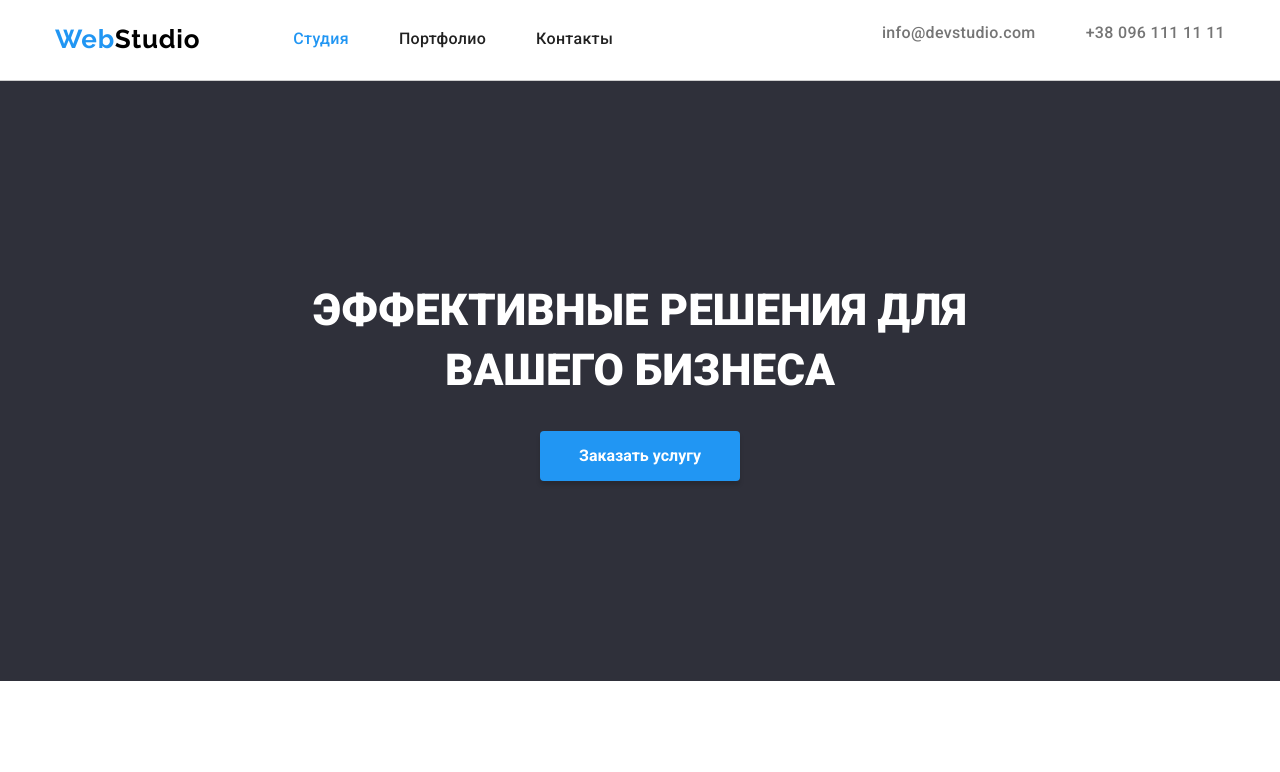
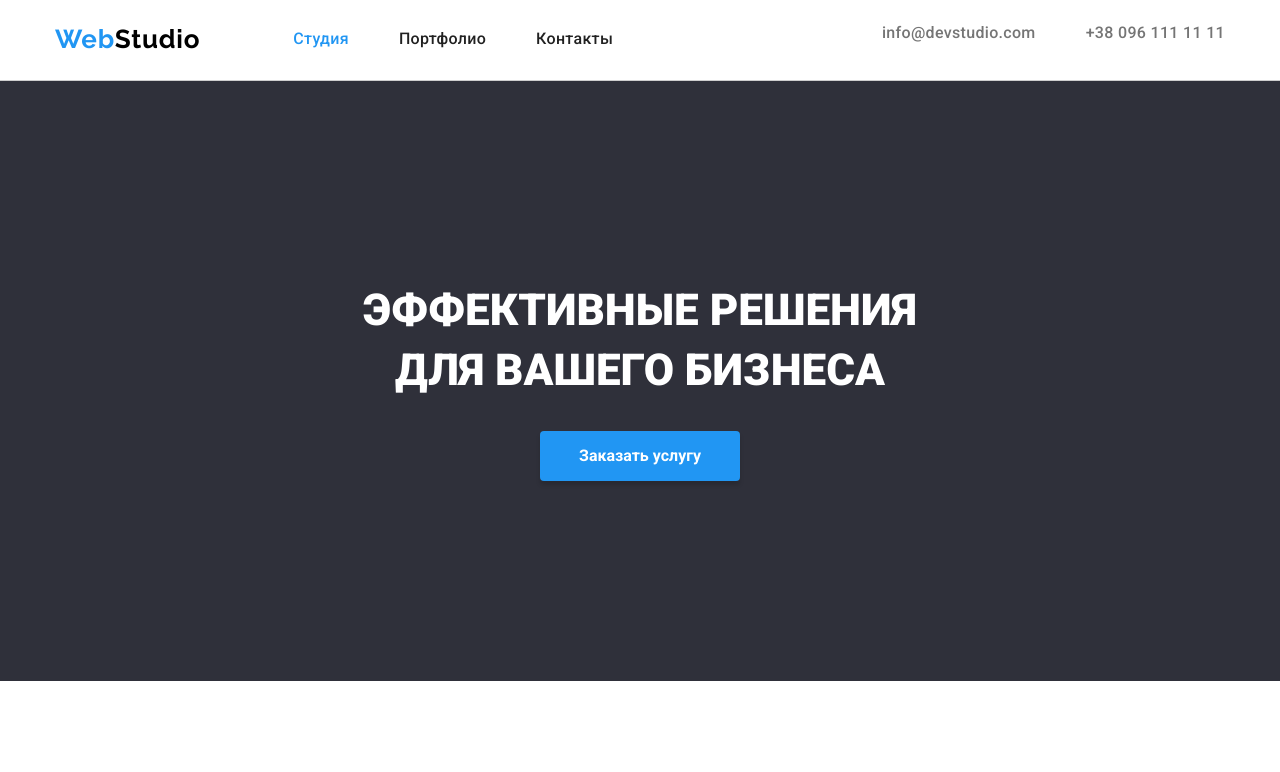
Before and after one commit to anna-sergienko/goit-markup-hw-03, a plain HTML site: page index.html in a window 1280 px wide. Shown: the top 772 px of the page. Drawn offline with nearby package versions, Linux system fonts and the light colour scheme.

Commit message:
one more corrected

```diff
--- a/CSS/styles.css
+++ b/CSS/styles.css
@@ -114,7 +114,7 @@ img {
   padding-bottom: 200px;
 }
 .hero-title {
-  width: 696px;
+  min-width: 696px;
   margin-left: auto;
   margin-right: auto;
   margin-top: 0;
--- a/index.html
+++ b/index.html
@@ -51,7 +51,9 @@
       <!--Hero-->
       <section class="hero section">
         <div class="container">
-          <h1 class="hero-title">Эффективные решения для вашего бизнеса</h1>
+          <h1 class="hero-title">
+            Эффективные решения<br />для вашего бизнеса
+          </h1>
           <button type="button" class="hero-button">Заказать услугу</button>
         </div>
       </section>
```
